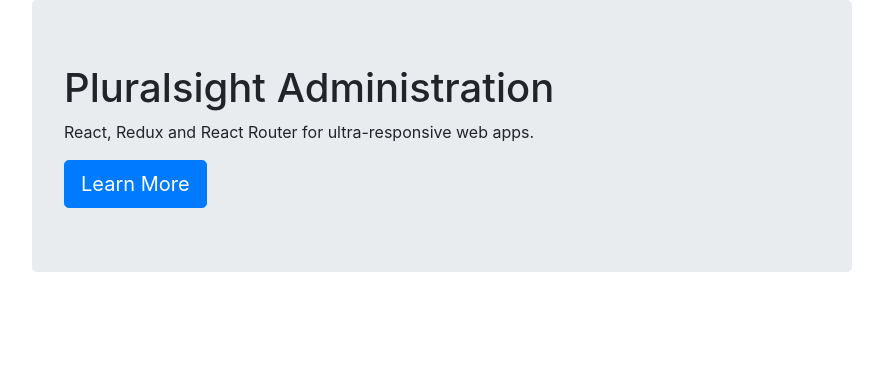
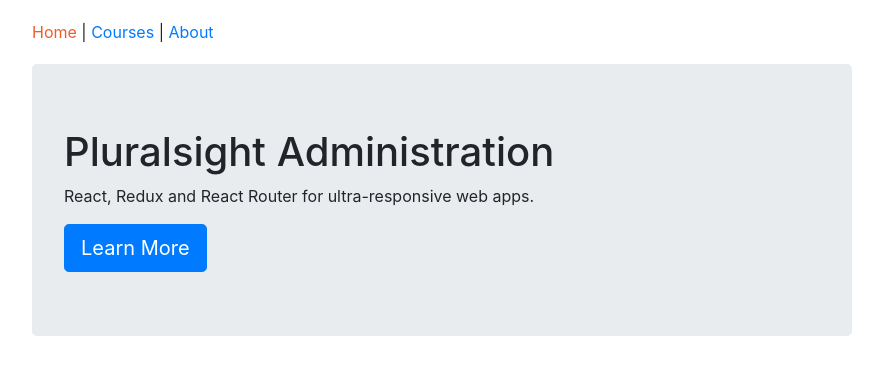
Before and after one commit to paigen11/ps-react-redux, a React app: page / in a window 1280 px wide. Shown: the top 374 px of the page, without its empty margins (198-1081 px from the left). Built offline with nearby package versions, Linux system fonts and the light colour scheme.

Commit message:
finishing up pages

```diff
--- a/src/components/App.js
+++ b/src/components/App.js
@@ -1,13 +1,21 @@
 import React from 'react';
-import { Route } from 'react-router-dom';
+import { Route, Switch } from 'react-router-dom';
 import HomePage from './home/HomePage';
 import AboutPage from './about/AboutPage';
+import Header from './common/Header';
+import PageNotFound from './PageNotFound';
+import CoursesPage from './courses/CoursesPage';
 
 const App = () => {
   return (
     <div className="container-fluid">
-      <Route exact path="/" component={HomePage} />
-      <Route path="/about" component={AboutPage} />
+      <Header />
+      <Switch>
+        <Route exact path="/" component={HomePage} />
+        <Route path="/about" component={AboutPage} />
+        <Route path="/courses" component={CoursesPage} />
+        <Route component={PageNotFound} />
+      </Switch>
     </div>
   );
 };
--- /dev/null
+++ b/src/components/PageNotFound.js
@@ -0,0 +1,5 @@
+import React from 'react';
+
+const PageNotFound = () => <h1>Oops! Page not found.</h1>;
+
+export default PageNotFound;
--- /dev/null
+++ b/src/components/common/Header.js
@@ -0,0 +1,24 @@
+import React from 'react';
+import { NavLink } from 'react-router-dom';
+
+const Header = () => {
+  const activeStyle = { color: '#F15B2A' };
+
+  return (
+    <nav>
+      <NavLink to="/" activeStyle={activeStyle} exact>
+        Home
+      </NavLink>
+      {' | '}
+      <NavLink to="/courses" activeStyle={activeStyle}>
+        Courses
+      </NavLink>
+      {' | '}
+      <NavLink to="/about" activeStyle={activeStyle}>
+        About
+      </NavLink>
+    </nav>
+  );
+};
+
+export default Header;
--- /dev/null
+++ b/src/components/courses/CoursesPage.js
@@ -0,0 +1,7 @@
+import React, { Component } from 'react';
+
+export default class CoursesPage extends Component {
+  render() {
+    return <h2>Courses</h2>;
+  }
+}
```
